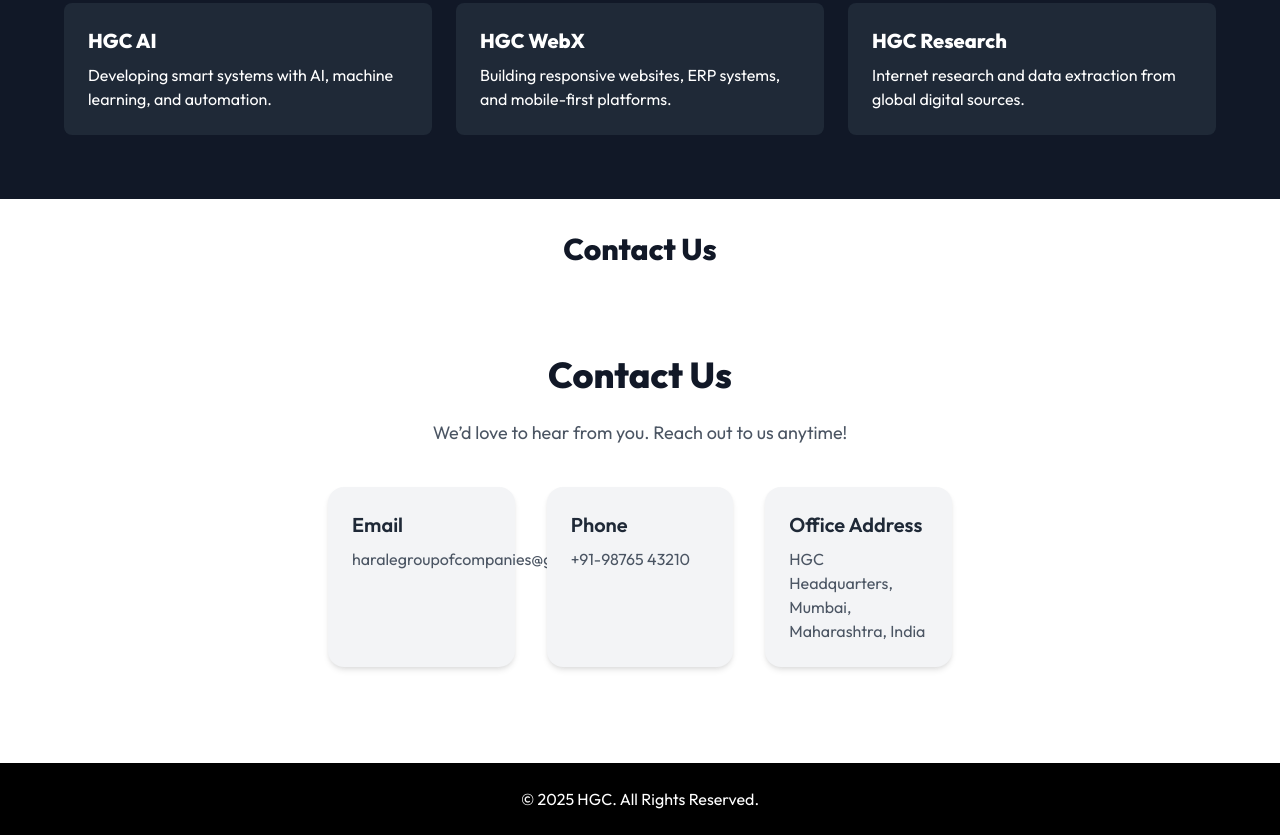
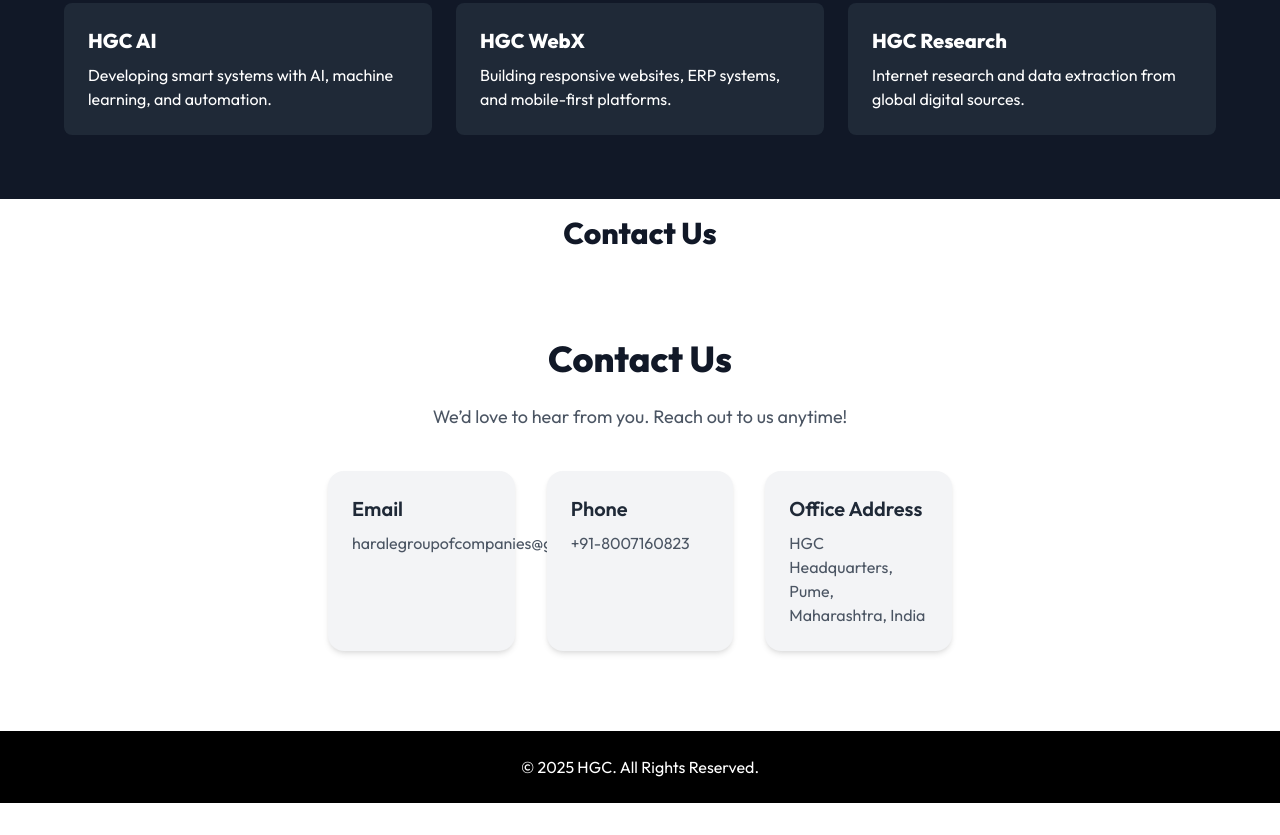
Before and after one commit to sharale1103/Harale.group.of.companies, a plain HTML site: page index.html in a window 1280 px wide. Shown: the part 1473-2308 px from the top of the page. After the commit the page ends 2276 px from the top, so only its background shows below. Drawn offline with nearby package versions, Linux system fonts and the light colour scheme.

Commit message:
Update index.html

```diff
--- a/index.html
+++ b/index.html
@@ -61,7 +61,7 @@
       </div>
     </div>
   </div>
-</section><!-- CONTACT --><section class="py-8 px-8 bg-white text-gray-900" id="contact">
+</section><!-- CONTACT --><section class="py-4 px-8 bg-white text-gray-900" id="contact">
   <div class="max-w-2xl mx-auto text-center">
     <h2 class="text-3xl font-bold mb-6" data-aos="fade-up">Contact Us</h2>
     <section id="contact" class="py-16 px-6 bg-white dark:bg-gray-900">
@@ -77,12 +77,12 @@
 
       <div class="bg-gray-100 dark:bg-gray-800 p-6 rounded-2xl shadow-md">
         <h3 class="text-xl font-semibold text-gray-800 dark:text-white mb-2">Phone</h3>
-        <p class="text-gray-600 dark:text-gray-300">+91-98765 43210</p>
+        <p class="text-gray-600 dark:text-gray-300">+91-8007160823</p>
       </div>
 
       <div class="bg-gray-100 dark:bg-gray-800 p-6 rounded-2xl shadow-md">
         <h3 class="text-xl font-semibold text-gray-800 dark:text-white mb-2">Office Address</h3>
-        <p class="text-gray-600 dark:text-gray-300">HGC Headquarters,<br>Mumbai, Maharashtra, India</p>
+        <p class="text-gray-600 dark:text-gray-300">HGC Headquarters,<br>Pume, Maharashtra, India</p>
       </div>
     </div>
   </div>
```
